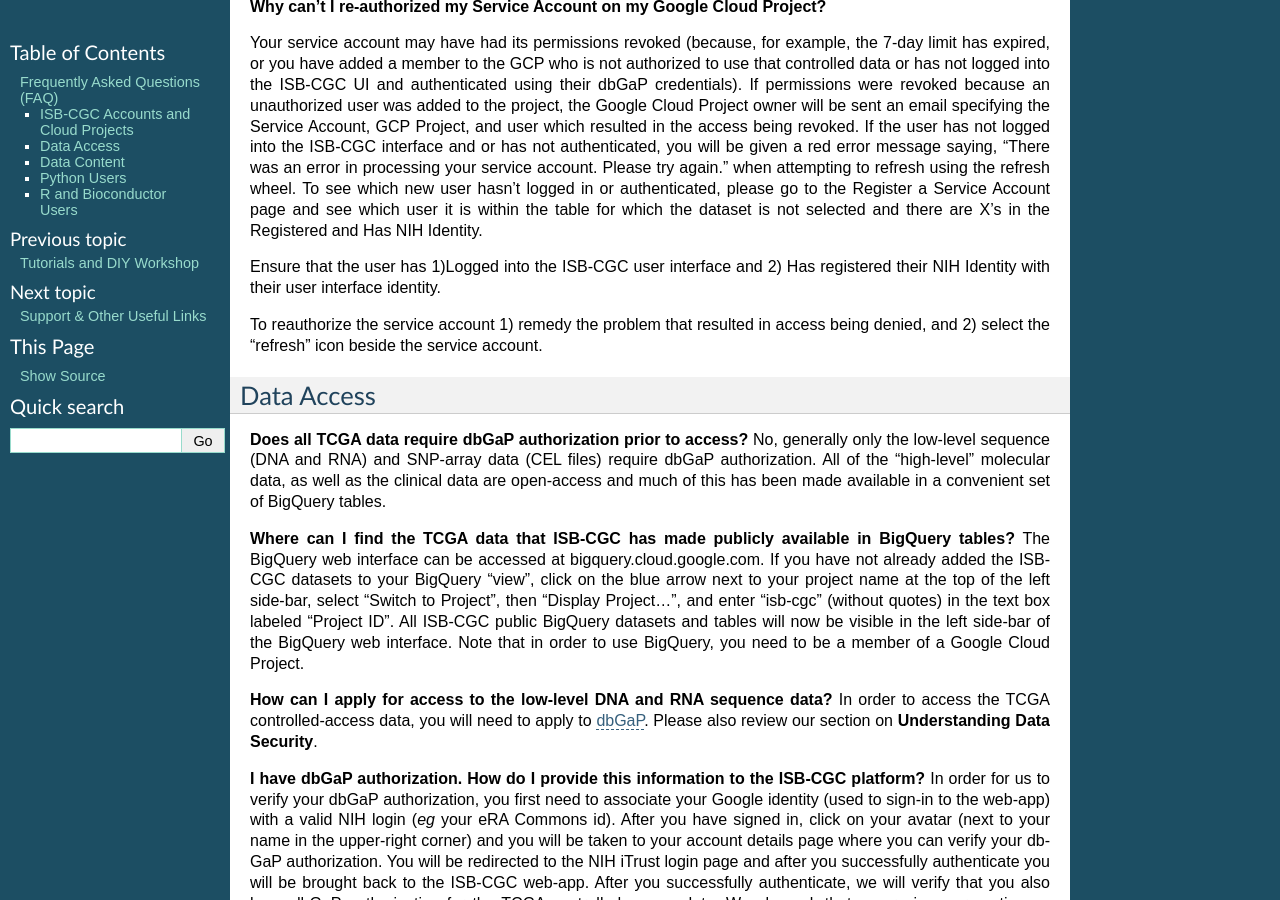
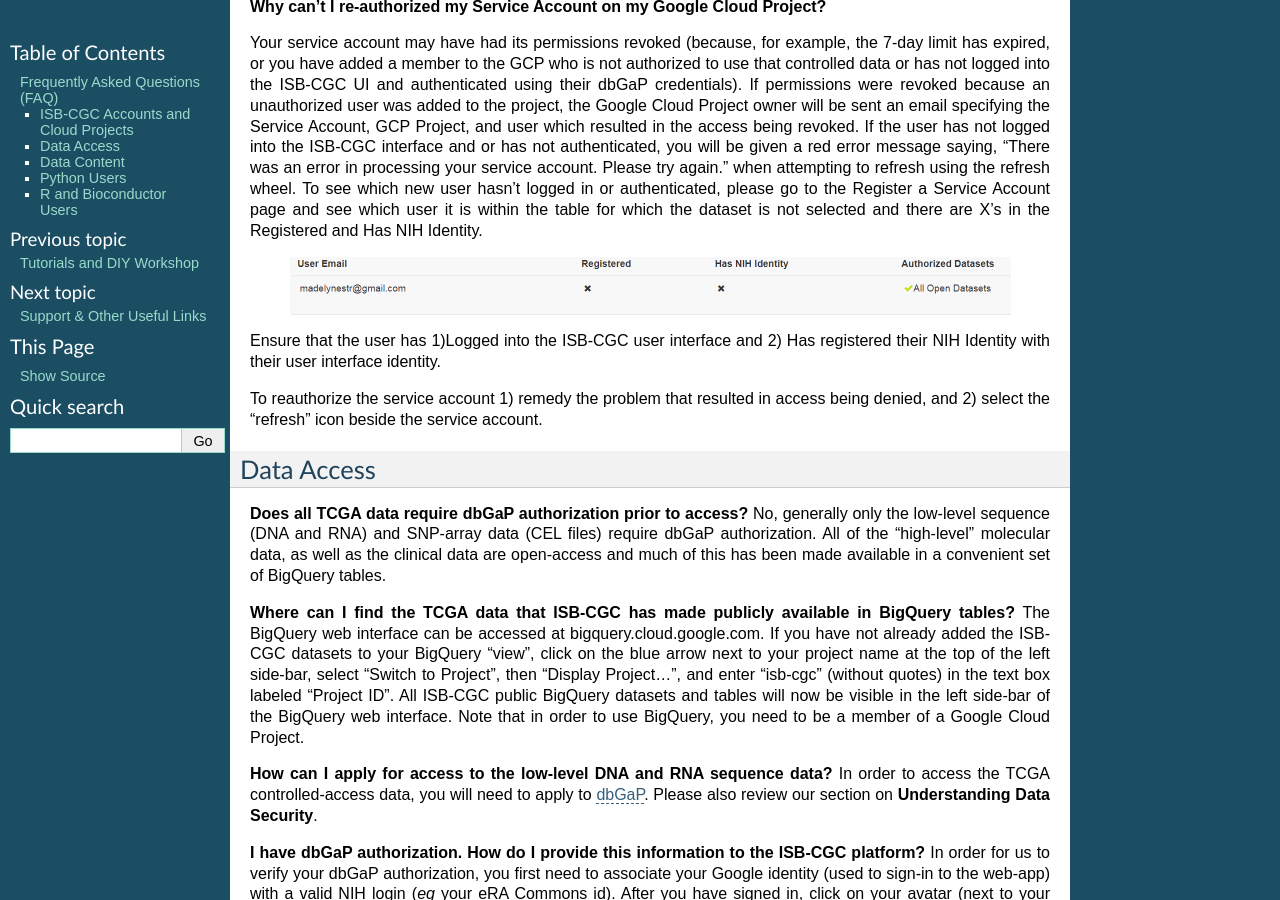
Before and after one commit to isb-cgc/readthedocs, a Sphinx documentation site: the page built from docs/source/sections/FAQ.rst, in a window 1280 px wide and 900 px high, scrolled down 1045 px. Built offline with Sphinx 7.4.7, drawn with Linux system fonts in a browser that asks for light colours; pages that are not in the unit, such as notebooks, are missing from menus.

Commit message:
added image to file

```diff
--- a/docs/source/sections/FAQ.rst
+++ b/docs/source/sections/FAQ.rst
@@ -53,6 +53,9 @@ Your service account may have had its permissions revoked (because, for example,
 credentials). If permissions were revoked because an unauthorized user was added to the project, the Google Cloud Project owner will be sent
 an email specifying the Service Account, GCP Project, and user which resulted in the access being revoked. If the user has not logged into the ISB-CGC interface and or has not authenticated, you will be given a red error message saying, "There was an error in processing your service account. Please try again." when attempting to refresh using the refresh wheel.  To see which new user hasn't logged in or authenticated, please go to the Register a Service Account page and see which user it is within the table for which the dataset is not selected and there are X's in the Registered and Has NIH Identity.
 
+.. image:: authorizedtable.PNG
+   :scale: 50
+   :align: center
 
 Ensure that the user has 1)Logged into the ISB-CGC user interface and 2) Has registered their NIH Identity with their user interface identity.
 
```
